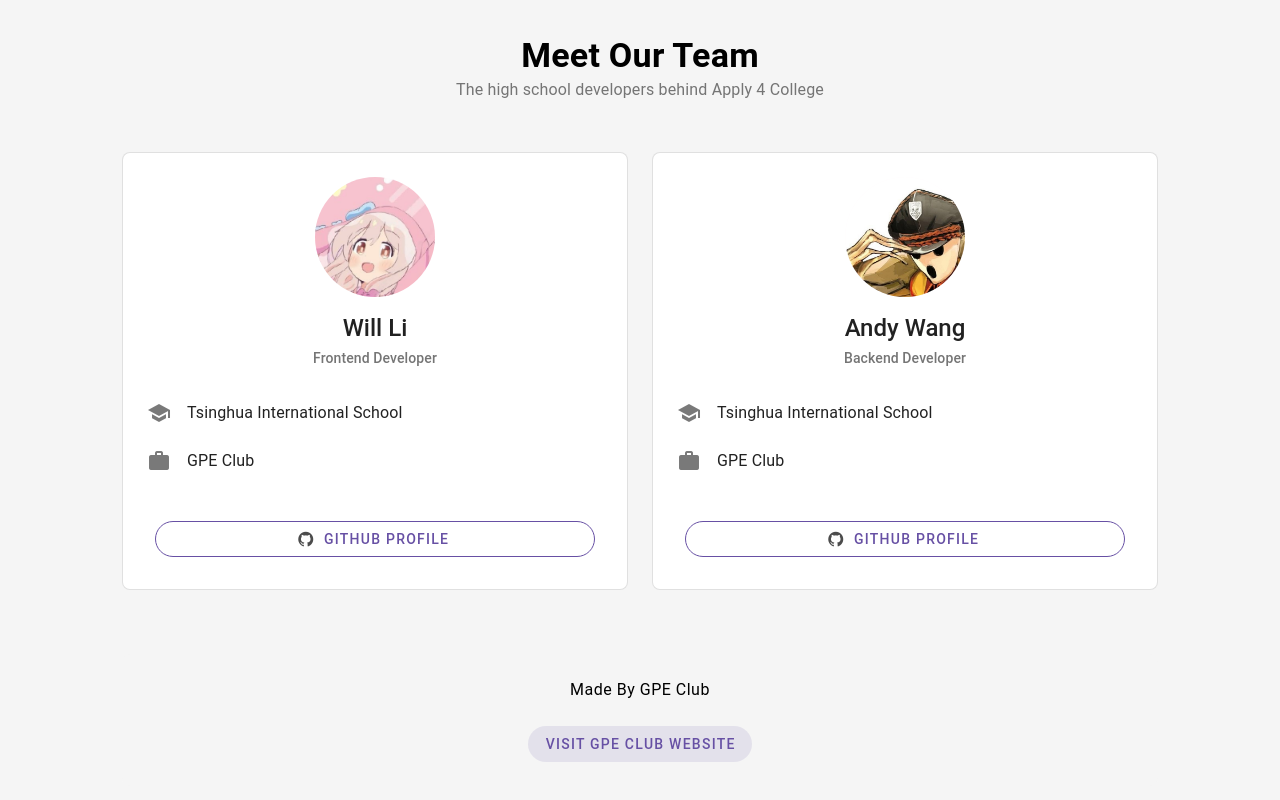
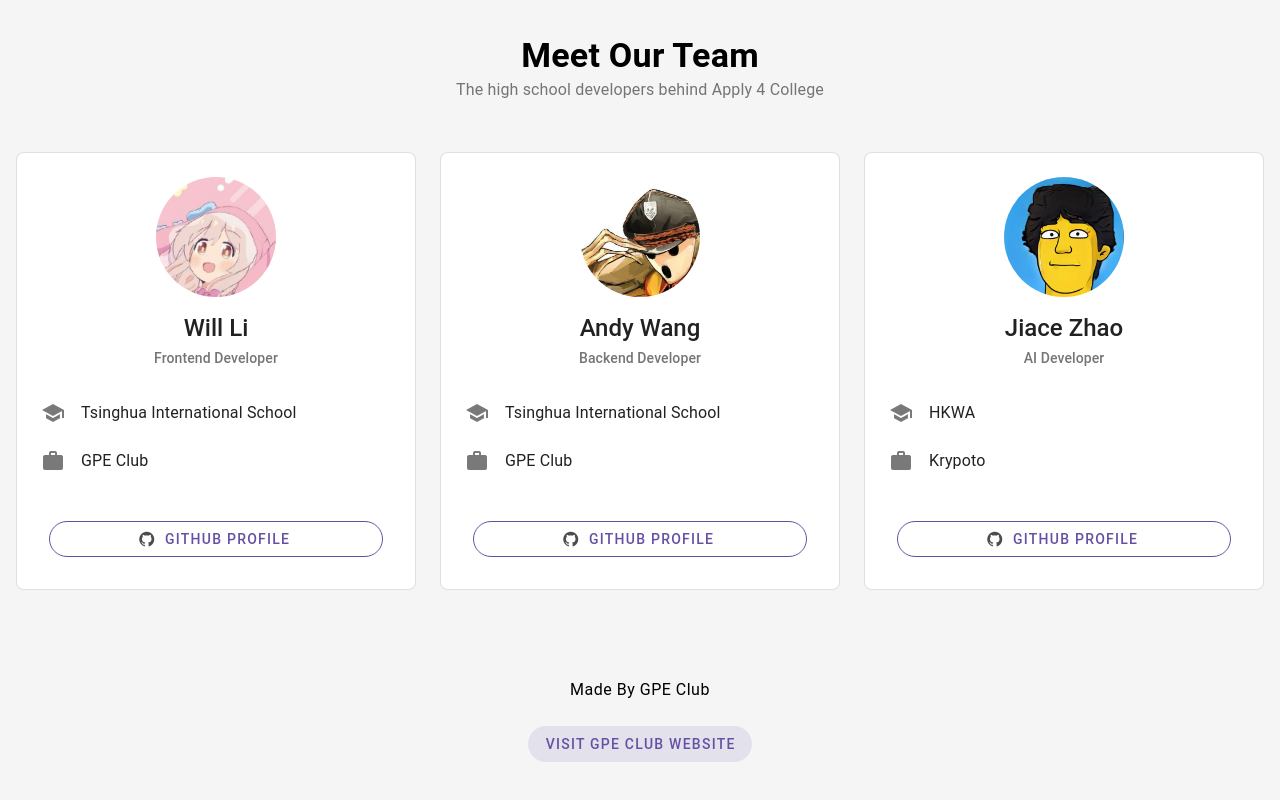
Before and after one commit to BroWo1/apply4college, a Vue app: page / in a window 1280 px wide. Shown: the part 912-1712 px from the top of the page. Built offline with nearby package versions, Linux system fonts and the light colour scheme; no server answers; a small style sheet from the web is missing.

Commit message:
fix : up locales
add @krypoto to the index

```diff
--- a/src/locales/en.json
+++ b/src/locales/en.json
@@ -63,8 +63,11 @@
     "teamSubtitle": "The high school developers behind Apply 4 College",
     "frontendDev": "Frontend Developer",
     "backendDev": "Backend Developer",
+    "fullstackDev": "AI Developer",
     "school": "Tsinghua International School",
+    "school3": "HKWA",
     "gpeClub": "GPE Club",
+    "krypotoClub": "Krypoto",
     "githubProfile": "GitHub Profile",
     "madeBy": "Made By GPE Club",
     "visitGpe": "Visit GPE Club Website"
--- a/src/locales/es.json
+++ b/src/locales/es.json
@@ -63,8 +63,11 @@
     "teamSubtitle": "Los desarrolladores de secundaria detrás de Apply 4 College",
     "frontendDev": "Desarrollador Frontend",
     "backendDev": "Desarrollador Backend",
-    "school": "Tsinghua International School",
+    "fullstackDev": "Desarrollador AI",
+    "school": "Escuela Internacional Tsinghua",
+    "school3": "HKWA",
     "gpeClub": "Club GPE",
+    "krypotoClub": "Krypoto",
     "githubProfile": "Perfil de GitHub",
     "madeBy": "Hecho por GPE Club",
     "visitGpe": "Visitar sitio web de GPE Club"
--- a/src/locales/zh.json
+++ b/src/locales/zh.json
@@ -60,13 +60,16 @@
     "deadlineTrackingSub": "管理申请时间。",
     "updateProfile": "更新你的资料",
     "meetTeam": "认识我们的团队",
-    "teamSubtitle": "Apply 4 College 背后的高中开发者",
+    "teamSubtitle": "Apply 4 College背后的高中开发者",
     "frontendDev": "前端开发",
     "backendDev": "后端开发",
-    "school": "清华附中国际部",
+    "fullstackDev": "AI开发",
+    "school": "清华附属中学国际部",
+    "school3": "HKWA",
     "gpeClub": "GPE Club",
+    "krypotoClub": "Krypoto",
     "githubProfile": "GitHub 主页",
-    "madeBy": "由 GPE Club 制作",
+    "madeBy": "由 GPE Club, krypoto Club 制作",
     "visitGpe": "访问 GPE Club 官网"
   },
   "homePage": {
--- a/src/pages/index.vue
+++ b/src/pages/index.vue
@@ -92,7 +92,7 @@
 
      <v-row justify="center" class="mb-10">
       <!-- Developer Card 1 -->
-      <v-col cols="12" md="5">
+      <v-col cols="12" md="4">
         <v-card class="feature-card pa-6" flat border rounded="lg">
           <div class="d-flex flex-column align-center mb-4">
             <v-avatar size="120" class="mb-3">
@@ -118,7 +118,7 @@
       </v-col>
 
       <!-- Developer Card 2 -->
-      <v-col cols="12" md="5">
+      <v-col cols="12" md="4">
         <v-card class="feature-card pa-6" flat border rounded="lg">
           <div class="d-flex flex-column align-center mb-4">
             <v-avatar size="120" class="mb-3">
@@ -137,6 +137,32 @@
           </v-list>
           <v-card-actions class="mt-4">
             <v-btn color="primary" variant="outlined" href="https://github.com/humanoid-a" target="_blank" block>
+              <v-icon start>mdi-github</v-icon> {{ $t('indexPage.githubProfile') }}
+            </v-btn>
+          </v-card-actions>
+        </v-card>
+      </v-col>
+
+      <!-- Developer Card 3 -->
+      <v-col cols="12" md="4">
+        <v-card class="feature-card pa-6" flat border rounded="lg">
+          <div class="d-flex flex-column align-center mb-4">
+            <v-avatar size="120" class="mb-3">
+              <v-img src="@/assets/jcz.jpg" alt="Frontend Engineer"></v-img>
+            </v-avatar>
+            <v-card-title class="text-h5 font-weight-medium text-center pa-0">Jiace Zhao</v-card-title>
+            <span class="text-subtitle-2 text-grey-darken-1">{{ $t('indexPage.fullstackDev') }}</span>
+          </div>
+          <v-list density="compact" bg-color="transparent">
+            <v-list-item prepend-icon="mdi-school" class="mb-2">
+              <v-list-item-title class="font-weight-regular">{{ $t('indexPage.school3') }}</v-list-item-title>
+            </v-list-item>
+            <v-list-item prepend-icon="mdi-briefcase" class="mb-2">
+              <v-list-item-title class="font-weight-regular">{{ $t('indexPage.krypotoClub') }}</v-list-item-title>
+            </v-list-item>
+          </v-list>
+          <v-card-actions class="mt-4">
+            <v-btn color="primary" variant="outlined" href="https://github.com/chrisdsasa" target="_blank" block>
               <v-icon start>mdi-github</v-icon> {{ $t('indexPage.githubProfile') }}
             </v-btn>
           </v-card-actions>
```
Also changed, not shown: src/assets/jcz.jpg (added).
